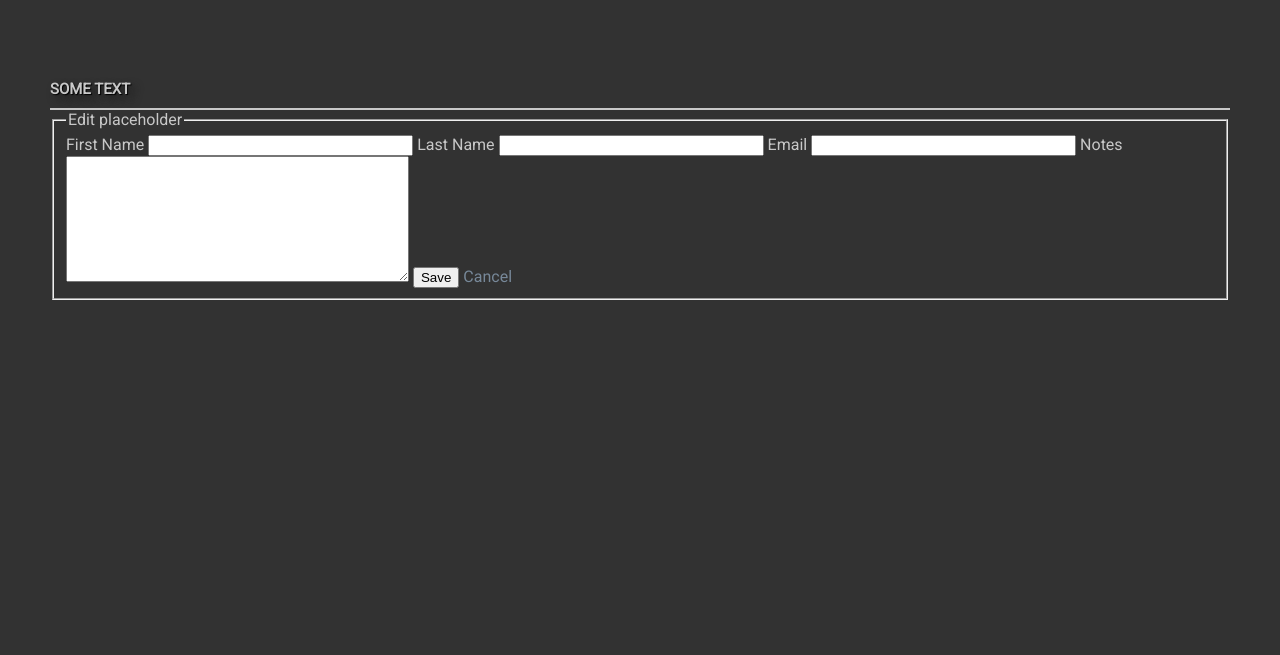
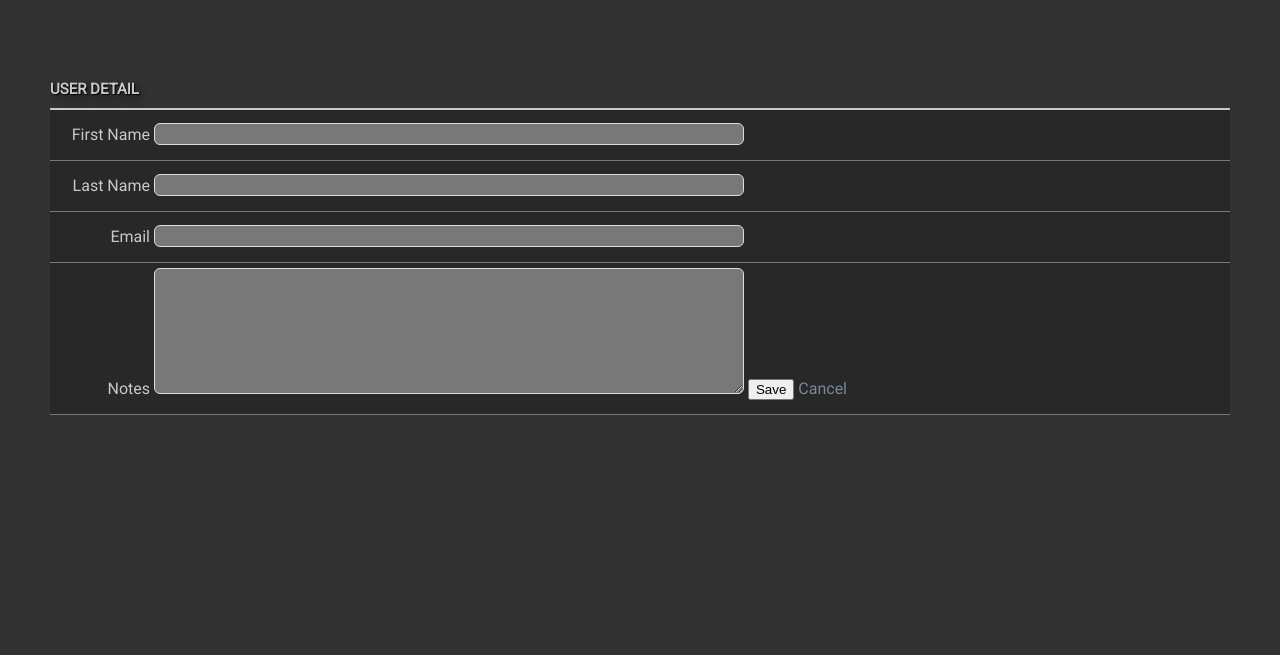
Before and after one commit to jonathanstallings/cf-django, a Django app: page /users//add/ in a window 1280 px wide. Shown: the part 50-705 px from the top of the page. Run offline with Django 3.2, Linux system fonts and the light colour scheme; some libraries are stand-ins or nearby versions.

Commit message:
Work on user detail layout

```diff
--- a/users/static/users/css/style.css
+++ b/users/static/users/css/style.css
@@ -203,19 +203,17 @@ Navigation
 }
 
 /*************************
-Current Users
+Users
 **************************/
 
-#add-users li,
-#current-users li {
+main li {
   overflow: hidden;
   padding: 5px 0;
   border-bottom: 1px solid rgb(120, 120, 120);
   background-color: rgb(40, 40, 40);
 }
 
-#add-users li:hover,
-#current-users li:hover {
+main li:hover {
   background-color: rgb(60, 60, 60);
 }
 
@@ -240,6 +238,41 @@ li > .delete:hover {
   text-shadow: 1px 1px 1px black, 5px 5px 8px rgb(30, 30, 30);
 }
 
+/*************************
+User Detail
+**************************/
+
+user-detail li > * {
+  float: left;
+  position: relative;
+}
+
+#user-detail input[type="text"],
+#user-detail input[type="email"],
+#notes {
+  border: 1px solid #ddd;
+  background: rgb(120, 120, 120);
+  border-radius: 6px;
+  color: black;
+  width: 50%;
+}
+
+#user-detail input[type="text"],
+#user-detail input[type="email"] {
+  margin: 0;
+  font-size: 18px;
+  line-height: 40px;
+  height: 22px;
+/*  padding: 10px;*/
+}
+
+#user-detail label {
+  display: inline-block;
+  width: 100px;
+  font-style: 18px;
+  line-height: 40px;
+  text-align: right;
+}
 
 /*************************
 Text Content
--- a/users/templates/users/detail.html
+++ b/users/templates/users/detail.html
@@ -1,23 +1,29 @@
 {% extends "users/base.html" %}
 {% block content %}
-<h3>Some Text</h3>
+<section id="user-detail">
+    <h3>User Detail</h3>
     <form action="{% url 'users:edit' user.id %}" method="post">
     {% csrf_token %}
-    <fieldset>
-        <legend>
-            Edit placeholder
-        </legend>
-        <label for="first-name">First Name</label>
-        <input type="text" name="first_name" value="{{ user.first_name }}" size="30" maxlength="60" required />
-        <label for="last-name">Last Name</label>
-        <input type="text" name="last_name" value="{{ user.last_name }}" size="30" maxlength="60" required />
+    <ul>
+        <li>
+            <label for="first_name">First Name</label>
+            <input type="text" name="first_name" id="first_name" value="{{ user.first_name }}" size="30" maxlength="60" required />
+        </li>
+        <li>
+            <label for="last_name">Last Name</label>
+            <input type="text" name="last_name" id="last_name"value="{{ user.last_name }}" size="30" maxlength="60" required />
+        </li>
+        <li>
             <label for="email">Email</label>
-        <input type="email" name="email" value="{{ user.email }}" size="30" maxlength="254" required />
+            <input type="email" name="email" id="email" value="{{ user.email }}" size="30" maxlength="254" required />
+        </li>
+        <li>
             <label for="notes">Notes</label>
             <textarea name="notes" id="notes" cols="40" rows="8">{{ user.notes }}</textarea>
             <input type="submit" value="Save">
             <a class="button" href="/">Cancel</a>
-    </fieldset>
-
+        </li>
+    </ul>
     </form>
+</section>
 {% endblock %}
```
Also changed, not shown: users/templates/users/index.html (+5 -3 lines). Lines whose indentation alone changed are shown as unchanged.
